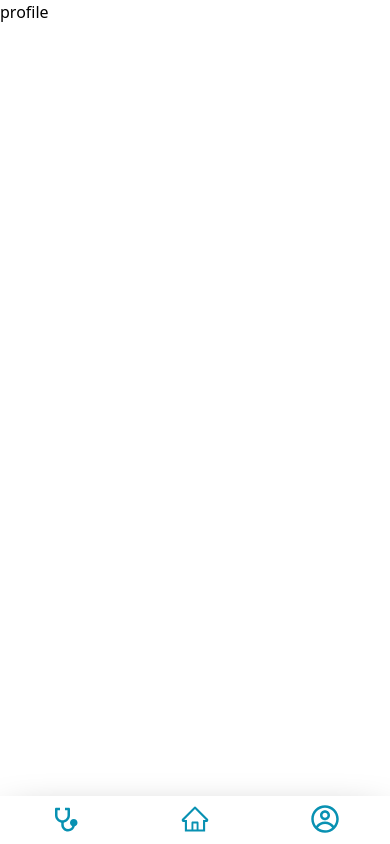
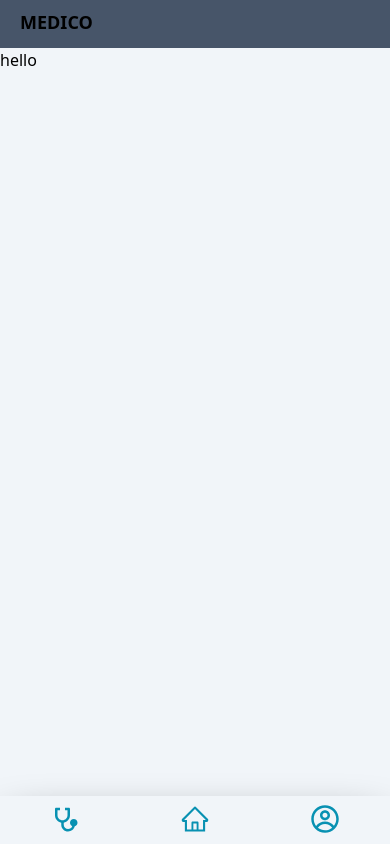
Before and after one commit to thedudeontitan/medico, a Next.js app in the folder medico_webapp/: page / in a window 390 px wide. Built offline with nearby package versions, Linux system fonts and the light colour scheme.

Commit message:
updates to mobile navbar

```diff
--- a/medico_webapp/pages/index.tsx
+++ b/medico_webapp/pages/index.tsx
@@ -1,20 +1,21 @@
 import Login from "../src/login"
 import Home from "../src/home"
 import Profile from "../src/profile";
-// import Navbar from "../src/navigation/navbar"
-import React,{useEffect,useState} from "react";
+import Appointment from "../src/appointment";
+import React from "react";
 import dynamic from "next/dynamic";
 
 const Navbar = dynamic(()=>import("../src/navigation/navbar"),{ssr:false})
 
 export default function App() {
     return (
-      <div  id="container">
+      <div  id="container" className="bg-slate-100 h-screen">
         {/* <Login/> */}
-        {/* <Home/> */}
+        <Navbar/>
 
-        <Navbar/>
-        <Profile/>
+        <Home/>
+        {/* <Profile/> */}
+        {/* <Appointment/> */}
       </div>
   )
 }
--- /dev/null
+++ b/medico_webapp/src/appointment.tsx
@@ -0,0 +1,11 @@
+import React from "react";
+
+export default function Appointment(){
+    return(
+        <section id="appointment">
+
+
+
+        </section>
+    )
+}
--- a/medico_webapp/src/navigation/navbar.tsx
+++ b/medico_webapp/src/navigation/navbar.tsx
@@ -8,15 +8,15 @@ export default function Navbar(){
     if(width > 768){
         return(
             <section>
-            <nav className="flex fixed top-0 left-0 right-0 bg-blue-400 h-14 z-10 w-auto">
-                    <div className="ml-5 my-auto text-3xl font-bold">
+            <nav className="flex fixed top-0 left-0 right-0 bg-blue-400 h-14 z-10 w-full">
+                    <div className="ml-5 lg:ml-64 my-auto text-xl lg:text-3xl font-bold">
                         <a href="/">MEDICO</a>
                     </div>
-                    <ul className="flex font-bold ml-auto text-xl ">
+                    <ul className="flex font-bold ml-auto text-lg lg:text-xl mr-5 lg:mr-64">
                         <li className="mr-5 my-auto ">
                             <a href="/">Appointment</a>
                         </li>
-                        <li className="mr-5 my-auto">
+                        <li className="my-auto">
                             <a href="/">Profile</a>
                         </li>
                     </ul>
@@ -27,6 +27,13 @@ export default function Navbar(){
     else{
     return(
         <section>
+            <div className="flex w-full h-12 bg-slate-600 ">
+                <a href="/">
+                    <h1 className="font-bold mt-2 text-lg ml-5">
+                        MEDICO
+                    </h1>
+                </a>
+            </div>
             <nav className="fixed bottom-0 left-0 right-0 h-12 z-10 shadow-2xl shadow-black">
                 <ul className="flex flex-row  text-cyan-600">
                     <li className="mx-auto text-3xl p-2">
```
